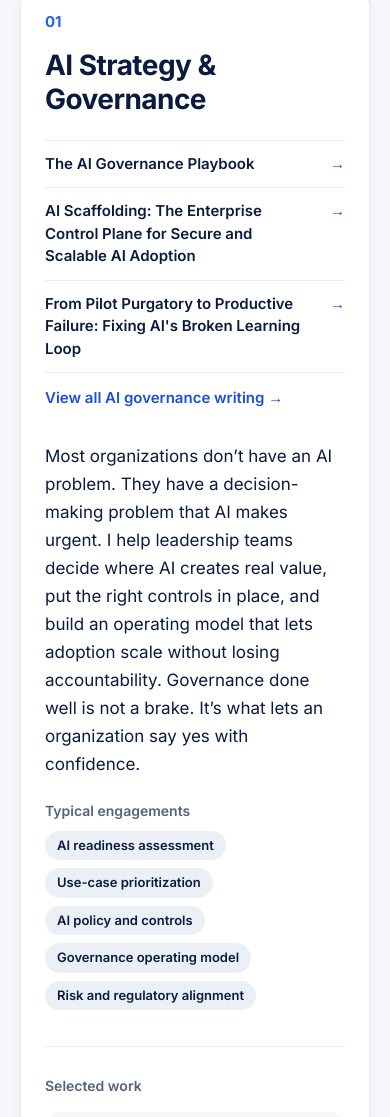
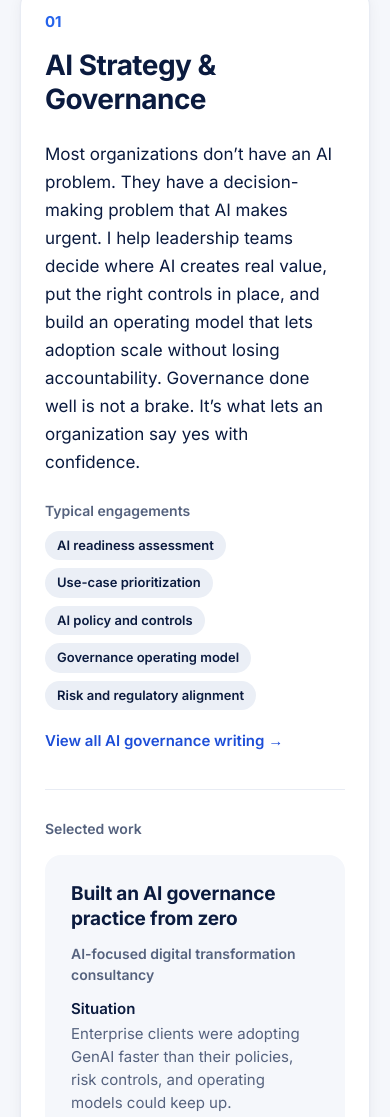
Before and after one commit to Network-Currency/networkcurrency.com, an Astro site: page /consulting in a window 390 px wide. Shown: the part 1358-2475 px from the top of the page. Built offline with nearby package versions, Linux system fonts and the light colour scheme; Astro itself is replaced by a stand-in of ours.

Commit message:
Rework the Consulting service block layout
Left column holds the name and engagements, right column the description and an
optional library link. Phones stack name, description, engagements, link using
grid areas. Remove the featured writing links list and its unused code.

Co-Authored-By: Claude Sonnet 5.5 <noreply@anthropic.com>

```diff
--- a/src/pages/consulting.astro
+++ b/src/pages/consulting.astro
@@ -7,12 +7,11 @@ import SectionHead from '../components/SectionHead.astro';
 import CaseCard from '../components/CaseCard.astro';
 import ContactBand from '../components/ContactBand.astro';
 import { render } from 'astro:content';
-import { getConsulting, getServices, getCases, getWriting, writingLink } from '../lib/content';
+import { getConsulting, getServices, getCases } from '../lib/content';
 
 const page = await getConsulting();
 const services = await getServices();
 const cases = await getCases();
-const writing = (await getWriting()).filter((w) => w.data.featured);
 const pad = (n: number) => String(n).padStart(2, '0');
 ---
 
@@ -38,41 +37,17 @@ const pad = (n: number) => String(n).padStart(2, '0');
           services.map(async (s, i) => {
             const mine = cases.filter((c) => c.data.service === s.data.name);
             const { Content } = await render(s);
-            const links = s.data.showWriting ? writing : [];
             return (
               <article id={s.id} class="service">
                 <div class="service-top">
-                  <div class="service-head">
+                  <div class="head">
                     <span class="num">{pad(i + 1)}</span>
                     <h3>{s.data.name}</h3>
-                    {links.length > 0 && (
-                      <div class="links">
-                        {links.map((w) => (
-                          <a
-                            class="link-row"
-                            href={writingLink(w).href}
-                            target={writingLink(w).external ? '_blank' : undefined}
-                            rel={writingLink(w).external ? 'noopener' : undefined}
-                          >
-                            <span>{w.data.title}</span>
-                            <span class="arrow" aria-hidden="true">
-                              →
-                            </span>
-                          </a>
-                        ))}
-                        {s.data.writingLinkLabel && (
-                          <a class="link-all" href="/ai-governance/">
-                            {s.data.writingLinkLabel}
-                          </a>
-                        )}
                   </div>
-                    )}
-                  </div>
-                  <div class="service-body">
                   <div class="description">
                     <Content />
                   </div>
-                    <div>
+                  <div class="engagements">
                     <p class="small-label">{page.engagementsLabel}</p>
                     <div class="chips">
                       {s.data.engagements.map((e) => (
@@ -80,7 +55,11 @@ const pad = (n: number) => String(n).padStart(2, '0');
                       ))}
                     </div>
                   </div>
-                  </div>
+                  {s.data.showWriting && s.data.writingLinkLabel && (
+                    <a class="link-all" href="/ai-governance/">
+                      {s.data.writingLinkLabel}
+                    </a>
+                  )}
                 </div>
                 {mine.length > 0 && (
                   <div class="cases">
@@ -175,12 +154,18 @@ const pad = (n: number) => String(n).padStart(2, '0');
     box-shadow: var(--shadow-card);
     scroll-margin-top: var(--space-6);
   }
+  /* Service block: one grid, so the desktop and phone orders can differ without duplicated markup. */
   .service-top {
     display: grid;
-    grid-template-columns: repeat(auto-fit, minmax(min(300px, 100%), 1fr));
-    gap: var(--space-8) var(--space-14);
+    grid-template-columns: minmax(0, 1fr);
+    grid-template-areas:
+      'head'
+      'desc'
+      'eng'
+      'link';
   }
-  .service-head {
+  .head {
+    grid-area: head;
     display: flex;
     flex-direction: column;
     gap: 14px;
@@ -191,43 +176,23 @@ const pad = (n: number) => String(n).padStart(2, '0');
     font-weight: 700;
     letter-spacing: -0.02em;
   }
-  .links {
-    display: flex;
-    flex-direction: column;
-    margin-top: 10px;
-    border-top: 1px solid var(--border);
-  }
-  .link-row {
-    display: flex;
-    justify-content: space-between;
-    gap: var(--space-3);
-    padding: var(--space-3) 0;
-    border-bottom: 1px solid var(--border);
-    font-size: 15px;
-    font-weight: 600;
-    text-decoration: none;
-    color: var(--ink);
-  }
-  .link-row:hover {
-    color: var(--accent-ink);
-  }
-  .arrow {
-    color: var(--accent-ink);
-  }
   .link-all {
-    padding-top: 14px;
+    grid-area: link;
+    justify-self: start;
+    margin-top: var(--space-5);
     font-size: 15px;
     font-weight: 600;
     text-decoration: none;
   }
-  .service-body {
-    display: flex;
-    flex-direction: column;
-    gap: 22px;
-  }
   .description {
+    grid-area: desc;
+    margin-top: var(--space-6);
     font-size: 17px;
     line-height: 28px;
+  }
+  .engagements {
+    grid-area: eng;
+    margin-top: var(--space-6);
   }
   /* Markdown body: space between consecutive blocks, matching the hosted-page prose (--space-5). */
   .description > :global(* + *) {
@@ -285,6 +250,29 @@ const pad = (n: number) => String(n).padStart(2, '0');
     color: var(--ink-muted);
   }
 
+  /* Two columns once each column has about 300px: left name and engagements, right description and link. */
+  @media (min-width: 820px) {
+    .service-top {
+      grid-template-columns: repeat(2, minmax(0, 1fr));
+      grid-template-rows: auto auto 1fr auto;
+      grid-template-areas:
+        'head desc'
+        'eng  desc'
+        '.    desc'
+        '.    link';
+      column-gap: var(--space-14);
+    }
+    .description {
+      margin-top: 0;
+    }
+    .engagements {
+      margin-top: var(--space-8);
+    }
+    .link-all {
+      margin-top: var(--space-6);
+    }
+  }
+
   @media (max-width: 760px) {
     .service {
       padding: var(--space-6);
```
Lines whose indentation alone changed are shown as unchanged.
